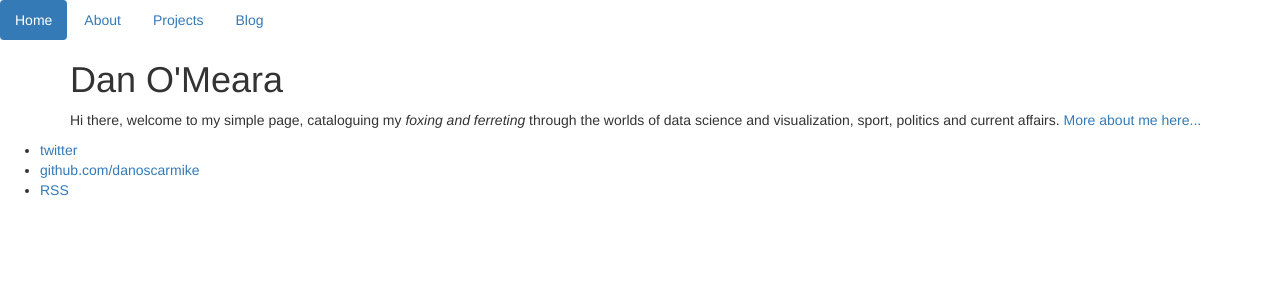
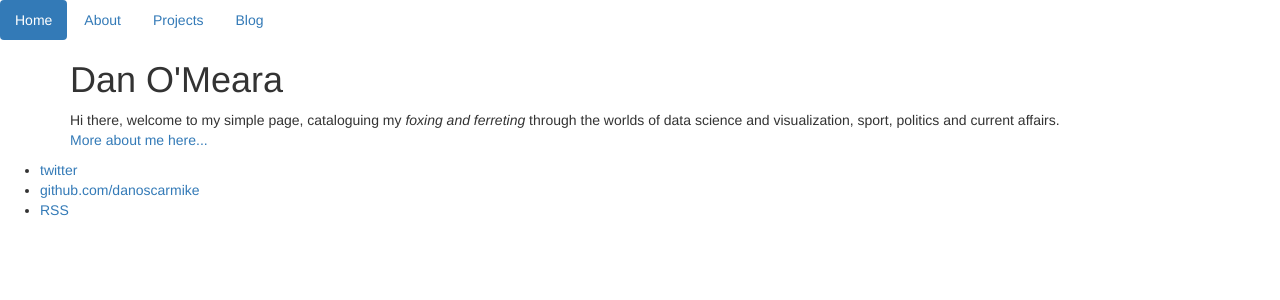
Before and after one commit to danoscarmike/danoscarmike.github.io, a Jekyll site: the page built from index.html, in a window 1280 px wide. Shown: the top 300 px of the page. Built offline with Jekyll 4.4.1, drawn with Linux system fonts in a browser that asks for light colours; nearby versions of some CDN libraries.

Commit message:
tidy home page

```diff
--- a/index.html
+++ b/index.html
@@ -6,5 +6,7 @@ title: Dan O&sol;M
 	<h1>Dan O'Meara</h1>
 	<p>Hi there, welcome to my simple page, cataloguing my <em>foxing and
 		ferreting</em> through the worlds of data science and visualization, sport,
-		politics and current affairs. <a href="/about">More about me here...</a></p>
+		politics and current affairs.
+		<br>
+		<a href="/about">More about me here...</a></p>
 </div>
```
